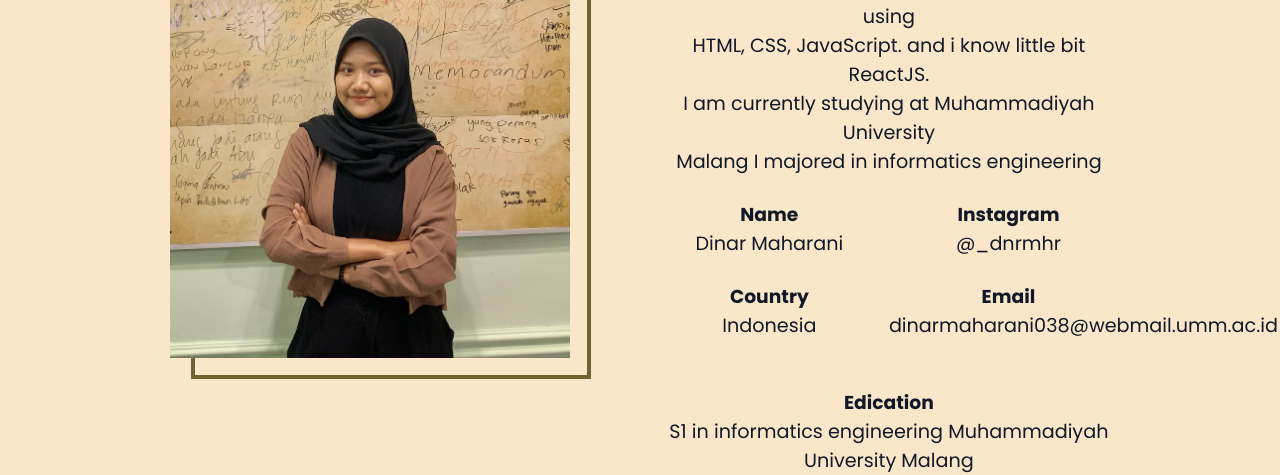
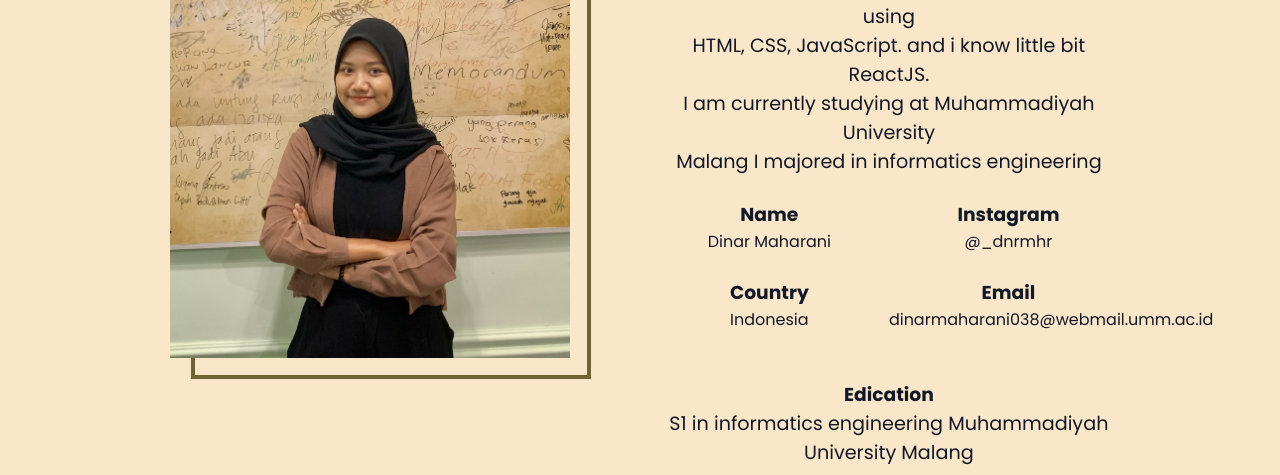
Before and after one commit to Alvinn500/dinarMaharani, a plain HTML site: page index.html in a window 1280 px wide. Shown: the part 1084-1559 px from the top of the page. Drawn offline with Linux system fonts and the light colour scheme.

Commit message:
fix: hero-bg and averflow-x

```diff
--- a/assets/css/style.css
+++ b/assets/css/style.css
@@ -10,6 +10,10 @@
     padding: 0;
     margin: 0;
     box-sizing: border-box;
+}
+
+html,body {
+    overflow-x: hidden;
 }
 
 body {
@@ -83,7 +87,7 @@ nav ul li a {
 .hero-section {
     background-image: url('../img/hero-bg.png');
     background-size: 100%;
-    background-position-y: -65px;
+    /* background-position-y: px; */
     background-repeat: no-repeat;
 }
 
@@ -221,6 +225,10 @@ nav ul li a {
     width: 50%;
     text-align: center;
     color: var(--color-font-black);
+}
+
+.about-section .text-wrap .info-wrap .info p {
+    font-size: 1rem;
 }
 
 .about-section .text-wrap .education {
```
Also changed, not shown: assets/img/hero-bg.png (added).
